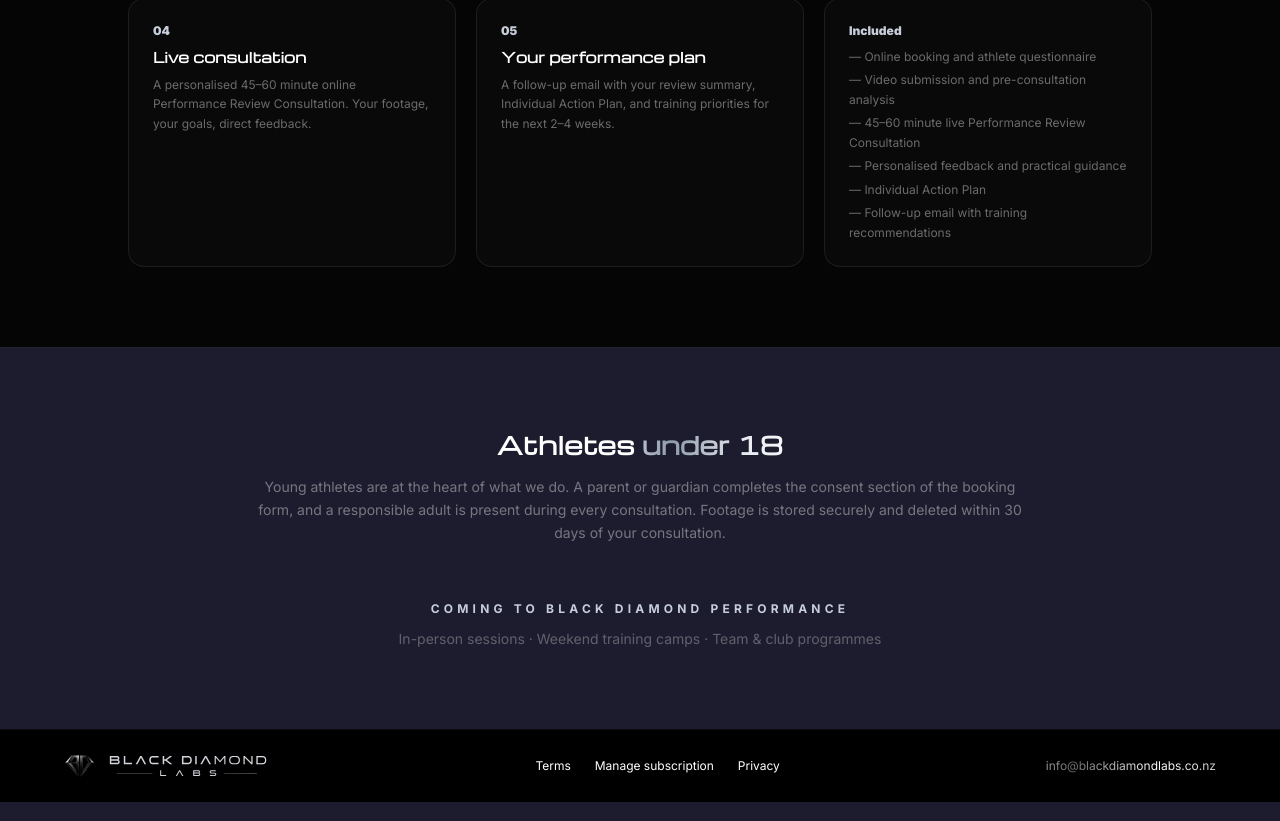
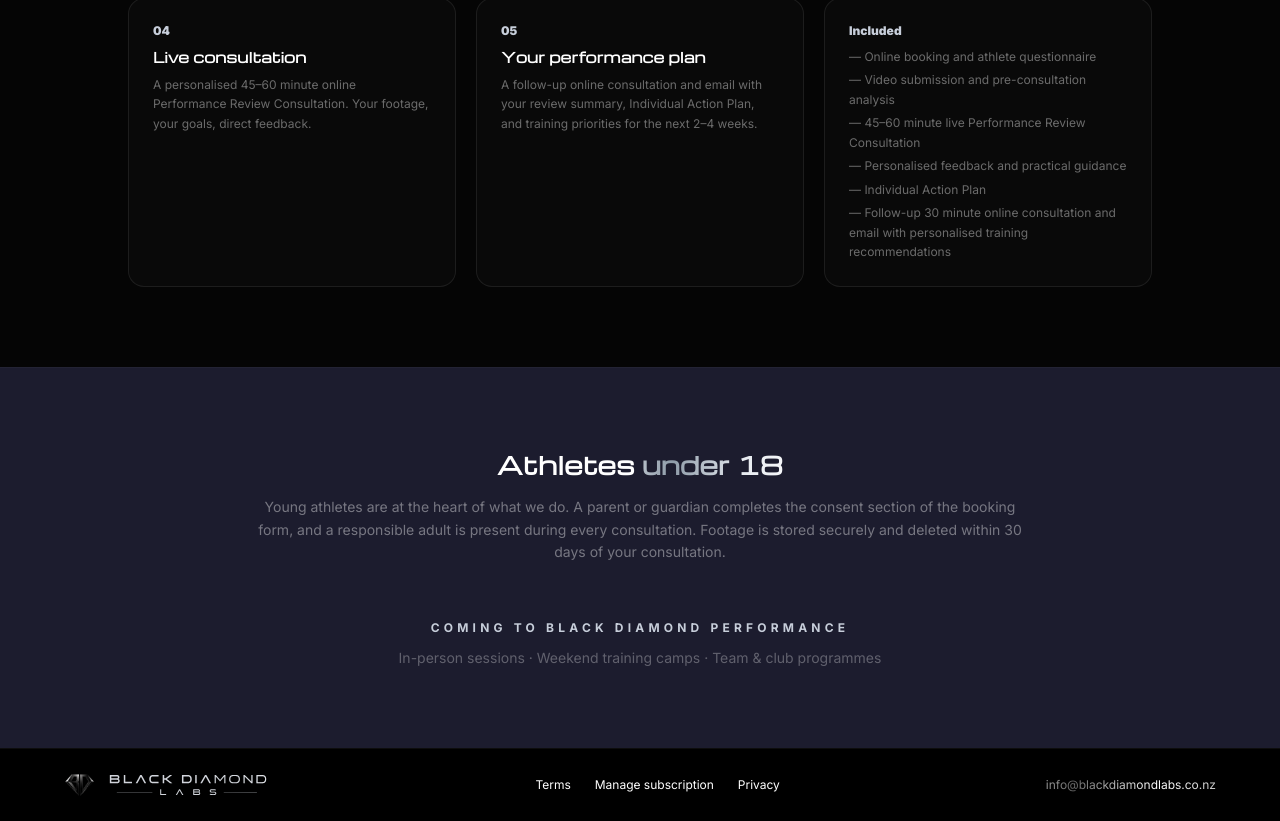
Before and after one commit to N8Nuks/blackdiamondlabs, a Next.js app: page /performance in a window 1280 px wide. Shown: the part 1418-2239 px from the top of the page. Built offline with nearby package versions, Linux system fonts and the light colour scheme.

Commit message:
Step 05 + included: follow-up consultation added

```diff
--- a/app/performance/page.tsx
+++ b/app/performance/page.tsx
@@ -8,7 +8,7 @@ const STEPS = [
   { n: '02', t: 'Upload your video', d: '2–5 minutes of training or game footage for your chosen focus area. Simple upload instructions arrive by email.' },
   { n: '03', t: 'Performance analysis', d: 'Nathan and Katrina review your footage before your consultation — strengths, priorities, and the changes that matter most.' },
   { n: '04', t: 'Live consultation', d: 'A personalised 45–60 minute online Performance Review Consultation. Your footage, your goals, direct feedback.' },
-  { n: '05', t: 'Your performance plan', d: 'A follow-up email with your review summary, Individual Action Plan, and training priorities for the next 2–4 weeks.' },
+  { n: '05', t: 'Your performance plan', d: 'A follow-up online consultation and email with your review summary, Individual Action Plan, and training priorities for the next 2–4 weeks.' },
 ]
 
 const INCLUDED = [
@@ -17,7 +17,7 @@ const INCLUDED = [
   '45–60 minute live Performance Review Consultation',
   'Personalised feedback and practical guidance',
   'Individual Action Plan',
-  'Follow-up email with training recommendations',
+  'Follow-up 30 minute online consultation and email with personalised training recommendations',
 ]
 
 const AREAS = ['Hitting', 'Infield Defence', 'Outfield Defence', 'Base Running', 'General Game Performance']
```
